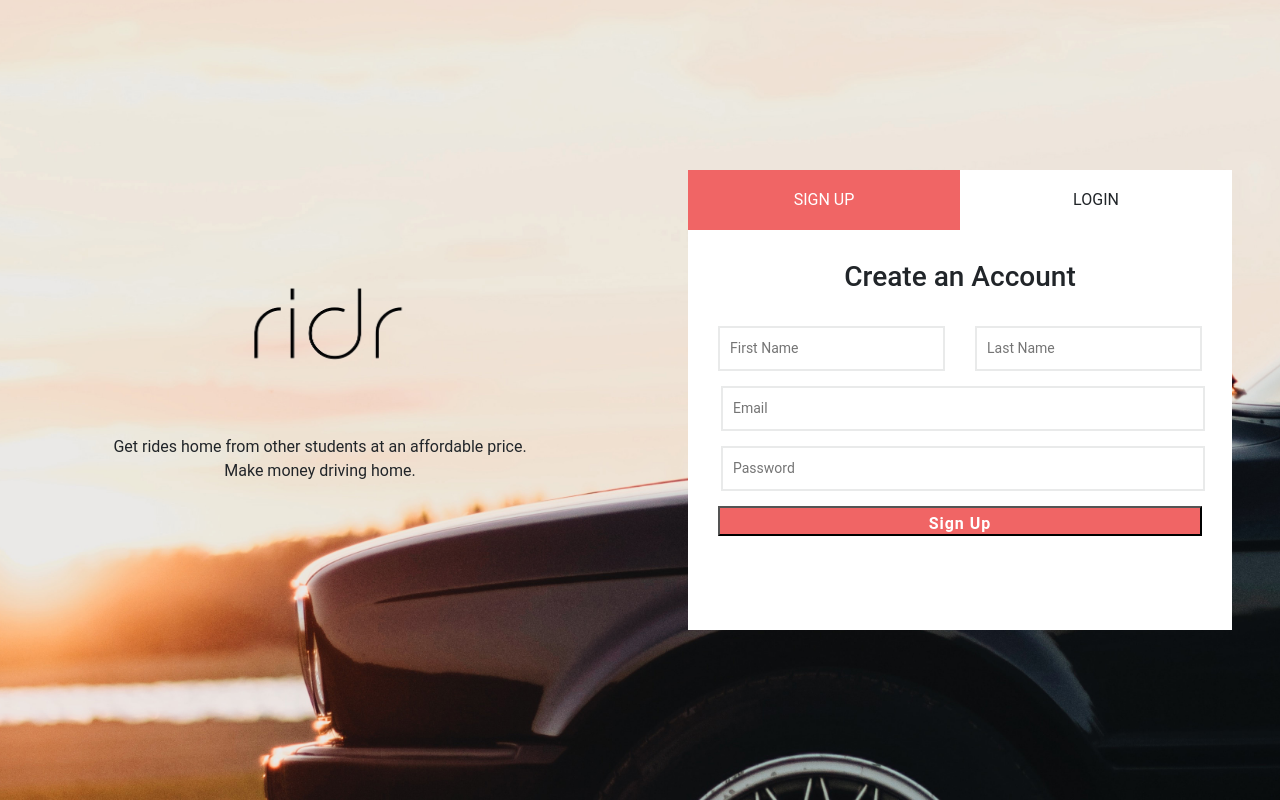
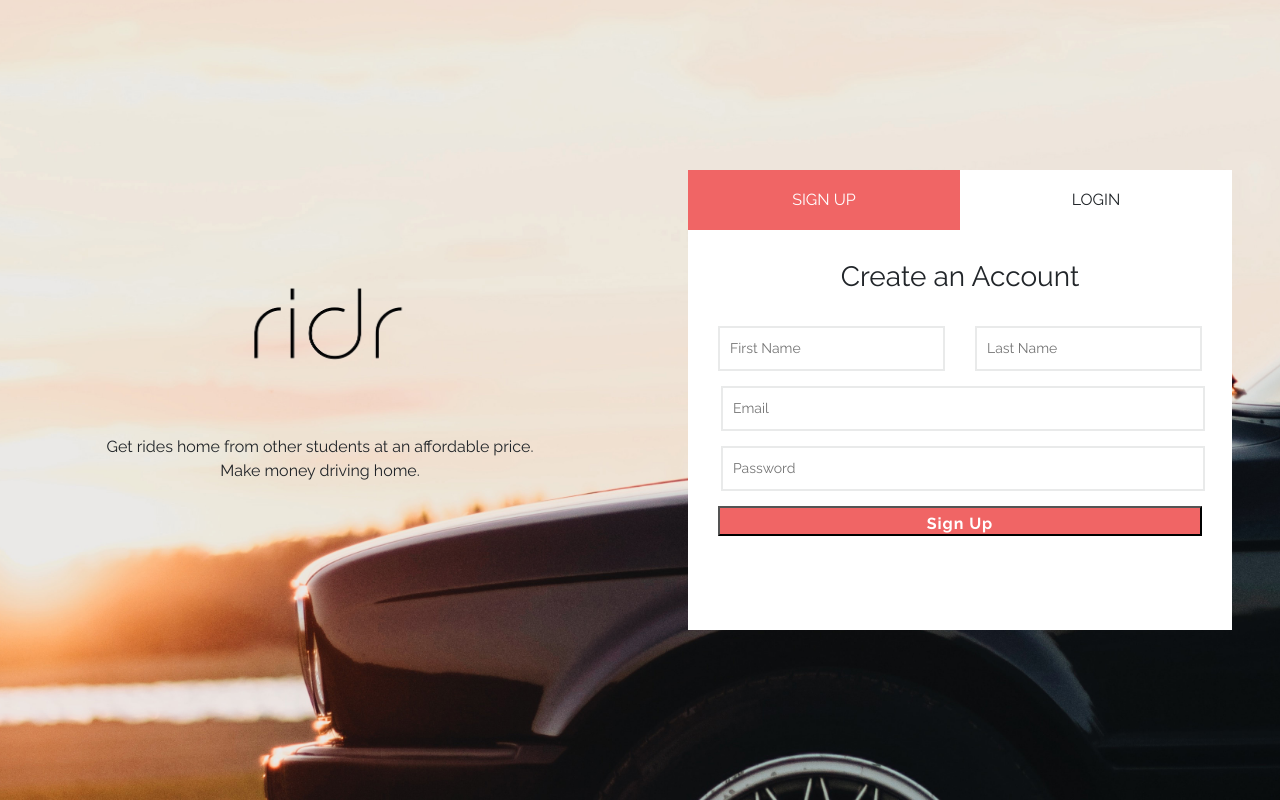
Before and after one commit to lananhdo19/Ridr, a PHP site: page /login-signup.html in a window 1280 px wide. Run offline with PHP 8.4, Linux system fonts and the light colour scheme.

Commit message:
fixed fonts on login pg

```diff
--- a/base.html
+++ b/base.html
@@ -11,7 +11,7 @@
 
   <!-- Bootstrap, Google Font, My CSS -->
   <link rel="stylesheet" href="https://stackpath.bootstrapcdn.com/bootstrap/4.4.1/css/bootstrap.min.css" integrity="sha384-Vkoo8x4CGsO3+Hhxv8T/Q5PaXtkKtu6ug5TOeNV6gBiFeWPGFN9MuhOf23Q9Ifjh" crossorigin="anonymous">
-  <link href="https://fonts.googleapis.com/css?family=Quicksand|Raleway:300,400,700&display=swap" rel="stylesheet">
+  <link href="https://fonts.googleapis.com/css?family=Raleway:300,400,700&display=swap" rel="stylesheet">
   <link rel="stylesheet" href="static/base.css" />
   <link rel="stylesheet" href="static/features.css" />
   <link rel="stylesheet" href="static/fonts.css" />
--- a/login-signup.html
+++ b/login-signup.html
@@ -10,7 +10,12 @@
     <title>Ridr</title>
 
     <link rel="stylesheet" href="https://stackpath.bootstrapcdn.com/bootstrap/4.4.1/css/bootstrap.min.css" integrity="sha384-Vkoo8x4CGsO3+Hhxv8T/Q5PaXtkKtu6ug5TOeNV6gBiFeWPGFN9MuhOf23Q9Ifjh" crossorigin="anonymous">
-    <link href="https://fonts.googleapis.com/css?family=Quicksand|Raleway:300,400,700&display=swap" rel="stylesheet">
+    <link href="https://fonts.googleapis.com/css?family=Raleway:300,400,700&display=swap" rel="stylesheet">
+    <link rel="stylesheet" href="static/base.css" />
+    <link rel="stylesheet" href="static/fonts.css" />
+    <!-- IMPORT AND THEN FIX -->
+    <!-- <link rel="stylesheet" href="static/posts.css" />  -->
+    <link rel="stylesheet" href="static/div-formatting.css" />
     <link rel="stylesheet" href="static/login-signup.css" />
 </head>
 <body>
--- a/static/login-signup.css
+++ b/static/login-signup.css
@@ -1,6 +1,4 @@
-
 body{
-    font-family: roboto;
     background-image: url("images/BlackCar.jpg");
     background-repeat: no-repeat;
     background-size: cover;
@@ -8,7 +6,6 @@ body{
 }
 
 .containerLoginSignUp{
-    font-family: roboto;
     width: 55%;
     margin: 30px auto;
     vertical-align: middle;
```
